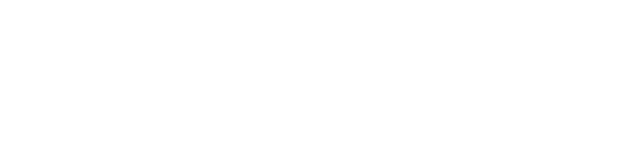
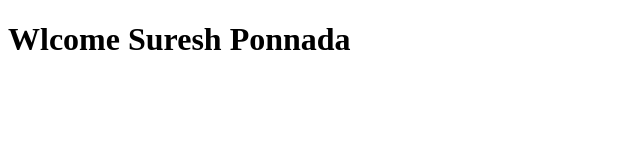
Before and after one commit to sureshponnadav2/javascriptTraining, a plain HTML site: page index.html in a window 1280 px wide. Shown: the whole page, without its empty margins (0-640 px from the left). Drawn offline with Linux system fonts and the light colour scheme.

Commit message:
change in index.html

```diff
--- a/index.html
+++ b/index.html
@@ -7,6 +7,6 @@
     <title>Document</title>
 </head>
 <body>
-
+    <h1>Wlcome Suresh Ponnada</h1>
 </body>
 </html>
```
